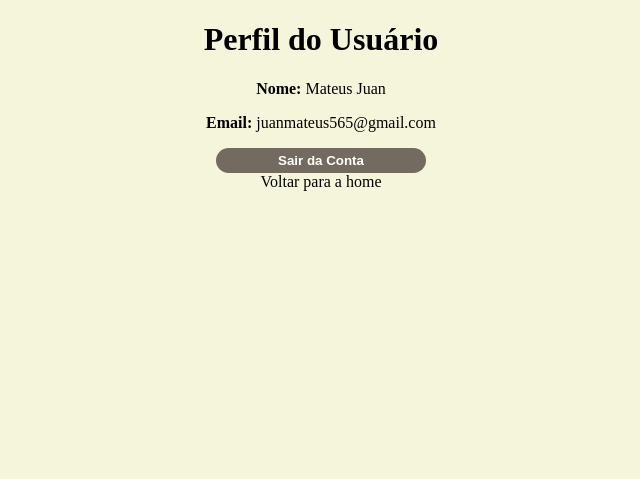
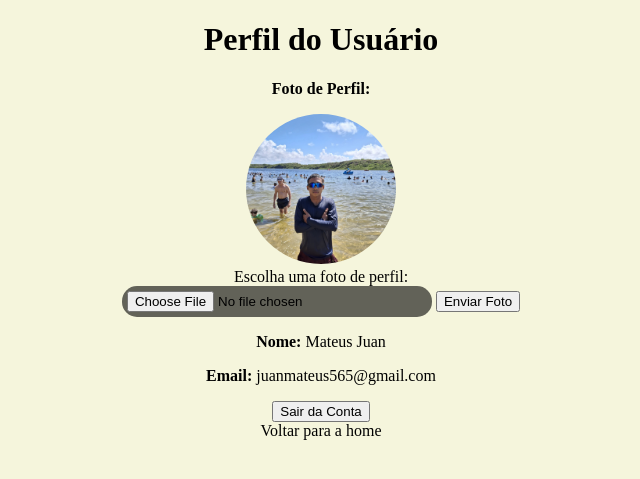
Before and after one commit to MateusJuan/art-music, a Flask app: page /perfil in a window 1280 px wide. Shown: the top 479 px of the page, without its empty margins (319-959 px from the left). Run offline with Flask 3, Linux system fonts and the light colour scheme; a user stored in the database is signed in; data comes from the database, SQL or seed files in the repository; both versions use the stored data as it was after the commit.

Commit message:
27/11/2024

```diff
--- a/app.py
+++ b/app.py
@@ -1,19 +1,27 @@
 from flask import Flask, render_template, request, redirect, url_for, session
-from models import init_db, inserir_usuario, buscar_usuario, deletar_usuario
+from werkzeug.utils import secure_filename
+import sqlite3
 import os
+from models import init_db, inserir_usuario, deletar_usuario
 
 app = Flask(__name__)
 app.secret_key = os.urandom(24)
 
 init_db()
 
+UPLOAD_FOLDER = 'static/uploads'
+app.config['UPLOAD_FOLDER'] = UPLOAD_FOLDER
+
+os.makedirs(UPLOAD_FOLDER, exist_ok=True)
+
 @app.route('/')
 def home():
     if 'nome' not in session:
-        return redirect(url_for('login'))  # Redireciona para a página de login se não estiver logado
+        return redirect(url_for('login'))
 
     nome = session['nome']
-    return render_template('index.html', nome=nome)
+    foto_perfil = session.get('foto_perfil', None)
+    return render_template('index.html', nome=nome, foto_perfil=foto_perfil)
 
 @app.route('/criarconta', methods=['GET', 'POST'])
 def criar_conta():
@@ -34,32 +42,42 @@ def login():
     if request.method == 'POST':
         email = request.form['email']
         senha = request.form['senha']
+        conn = sqlite3.connect('database.db')
+        cursor = conn.cursor()
+        cursor.execute("SELECT * FROM usuarios WHERE email = ? AND senha = ?", (email, senha))
+        usuario = cursor.fetchone()
+        conn.close()
 
-        usuario = buscar_usuario(email, senha)
         if usuario:
-            session['nome'] = usuario['nome']
-            session['email'] = usuario['email']
-            return redirect(url_for('home'))
+            session['email'] = email
+            session['nome'] = usuario[1]
+            session['foto_perfil'] = usuario[4]
+            return redirect(url_for('perfil'))
         else:
-            return render_template('login.html', erro="Login inválido. Verifique suas credenciais.")
+            return "Login falhou. Verifique suas credenciais."
+
     return render_template('login.html')
 
 @app.route('/perfil')
 def perfil():
-    # Verifica se o usuário está logado
-    if 'nome' not in session:
-        return redirect(url_for('login'))
+    if 'email' in session:
+        email = session['email']
+        conn = sqlite3.connect('database.db')
+        cursor = conn.cursor()
+        cursor.execute("SELECT nome, email, foto_perfil FROM usuarios WHERE email = ?", (email,))
+        usuario = cursor.fetchone()
+        conn.close()
 
-    nome = session['nome']
-    email = session['email']
-
-    # Aqui você pode adicionar mais informações do usuário se necessário
-    return render_template('perfil.html', nome=nome, email=email)
+        if usuario:
+            return render_template('perfil.html', nome=usuario[0], email=usuario[1], foto_perfil=usuario[2])
+    return redirect(url_for('login'))
 
 @app.route('/logout')
 def logout():
-    session.clear()
-    return redirect(url_for('home'))
+    session.pop('email', None)
+    session.pop('nome', None)
+    session.pop('foto_perfil', None)
+    return redirect(url_for('login'))
 
 @app.route('/apagarconta', methods=['GET', 'POST'])
 def apagar_conta():
@@ -79,5 +97,28 @@ def apagar_conta():
 
     return render_template('apagarconta.html')
 
+@app.route('/upload_foto', methods=['POST'])
+def upload_foto():
+    if 'foto_perfil' not in request.files:
+        return "Nenhum arquivo enviado."
+
+    file = request.files['foto_perfil']
+    if file.filename == '':
+        return "Nenhuma imagem selecionada."
+
+    if file:
+        filename = secure_filename(file.filename)
+        filepath = os.path.join(app.config['UPLOAD_FOLDER'], filename)
+        file.save(filepath)
+
+        conn = sqlite3.connect('database.db')
+        cursor = conn.cursor()
+        cursor.execute('''UPDATE usuarios SET foto_perfil = ? WHERE email = ?''', (f'uploads/{filename}', session['email']))
+        conn.commit()
+        conn.close()
+
+        session['foto_perfil'] = f'uploads/{filename}'
+        return redirect(url_for('perfil'))
+
 if __name__ == '__main__':
     app.run(debug=True)
--- a/static/css/index.css
+++ b/static/css/index.css
@@ -101,3 +101,18 @@
   .pages{
       text-align: left;
   }
+
+  .foto_perfil {
+    border-radius: 50%;
+    width: 150px;
+    height: 150px;
+    object-fit: cover;
+}
+
+.foto_de_perfil{
+    width: 40px;
+    height: 40px;
+    border-radius: 50%;
+    object-fit: cover;
+    margin-right: 8px;
+}
--- a/templates/perfil.html
+++ b/templates/perfil.html
@@ -3,7 +3,7 @@
 <head>
     <meta charset="UTF-8">
     <meta name="viewport" content="width=device-width, initial-scale=1.0">
-    <link rel="stylesheet" href="{{ url_for('static', filename='css/logins.css') }}">
+    <link rel="stylesheet" href="{{ url_for('static', filename='css/index.css') }}">
     {% if nome %}
     <title>Perfil de {{ nome }}</title>
     {% else %}
@@ -12,14 +12,28 @@
 </head>
 <body>
     <h1>Perfil do Usuário</h1>
+    {% if foto_perfil %}
+    <p><strong>Foto de Perfil:</strong></p>
+    <img src="{{ url_for('static', filename=foto_perfil) }}" alt="Foto de Perfil" width="150" class="foto_perfil">
+    {% else %}
+    <p>Você ainda não tem uma foto de perfil.</p>
+    {% endif %}
+    <form action="{{ url_for('upload_foto') }}" method="POST" enctype="multipart/form-data">
+    <label for="foto_perfil">Escolha uma foto de perfil:</label><br>
+    <input type="file" name="foto_perfil" accept="image/*">
+    <button type="submit">Enviar Foto</button>
+</form>
+
     {% if nome %}
         <p><strong>Nome:</strong> {{ nome }}</p>
         <p><strong>Email:</strong> {{ email }}</p>
+
+
     {% else %}
         <p>Usuário não está logado.</p>
     {% endif %}
 
-    <a href="{{ url_for('logout')}}">
+    <a href="{{ url_for('logout') }}">
         <button id="submit">Sair da Conta</button>
     </a><br>
 
```
Also changed, not shown: models.py (+23 -9 lines), templates/criarconta.html (+6 -1 lines), templates/index.html (+9 -3 lines), database.db, static/uploads/78A8B5F7-0C04-4971-A885-C5F1717C7BA9.jpeg (added), static/uploads/Imagem_do_WhatsApp_de_2024-11-17_as_16.14.54_8de750ed.jpg (added), static/uploads/Imagem_do_WhatsApp_de_2024-11-17_as_22.24.46_be7f6a4c.jpg (added), static/uploads/Imagem_do_WhatsApp_de_2024-11-17_as_22.24.51_499afca5.jpg (added), static/uploads/logo_Confmed_oficial.png (added).
